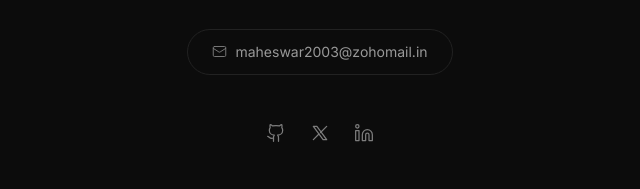
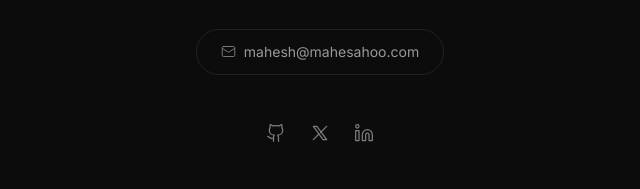
Before and after one commit to mahesahoo/mahesahoo.github.io, a website: page index.html in a window 1280 px wide. Shown: the part 2516-2705 px from the top of the page, 320-960 px from the left. Drawn offline with nearby package versions, Linux system fonts and the light colour scheme; a web font is replaced by a local one.

Commit message:
Update contact email to mahesh@mahesahoo.com

```diff
--- a/index.html
+++ b/index.html
@@ -257,11 +257,11 @@
         <p class="text-textSecondary leading-relaxed mb-8 max-w-md mx-auto">
           Happy to talk about AI, software, or whatever you're building.
         </p>
-        <a href="mailto:maheswar2003@zohomail.in" class="inline-flex items-center gap-2 px-6 py-3 text-sm border border-border rounded-full text-textSecondary hover:text-textPrimary hover:border-borderHover transition-all duration-300 mb-12 group">
+        <a href="mailto:mahesh@mahesahoo.com" class="inline-flex items-center gap-2 px-6 py-3 text-sm border border-border rounded-full text-textSecondary hover:text-textPrimary hover:border-borderHover transition-all duration-300 mb-12 group">
           <svg xmlns="http://www.w3.org/2000/svg" width="15" height="15" viewBox="0 0 24 24" fill="none" stroke="currentColor" stroke-width="1.5" stroke-linecap="round" stroke-linejoin="round" class="text-textMuted group-hover:text-accent transition-colors duration-300">
             <rect width="20" height="16" x="2" y="4" rx="2"/><path d="m22 7-8.97 5.7a1.94 1.94 0 0 1-2.06 0L2 7"/>
           </svg>
-          maheswar2003@zohomail.in
+          mahesh@mahesahoo.com
         </a>
       </div>
 
```
